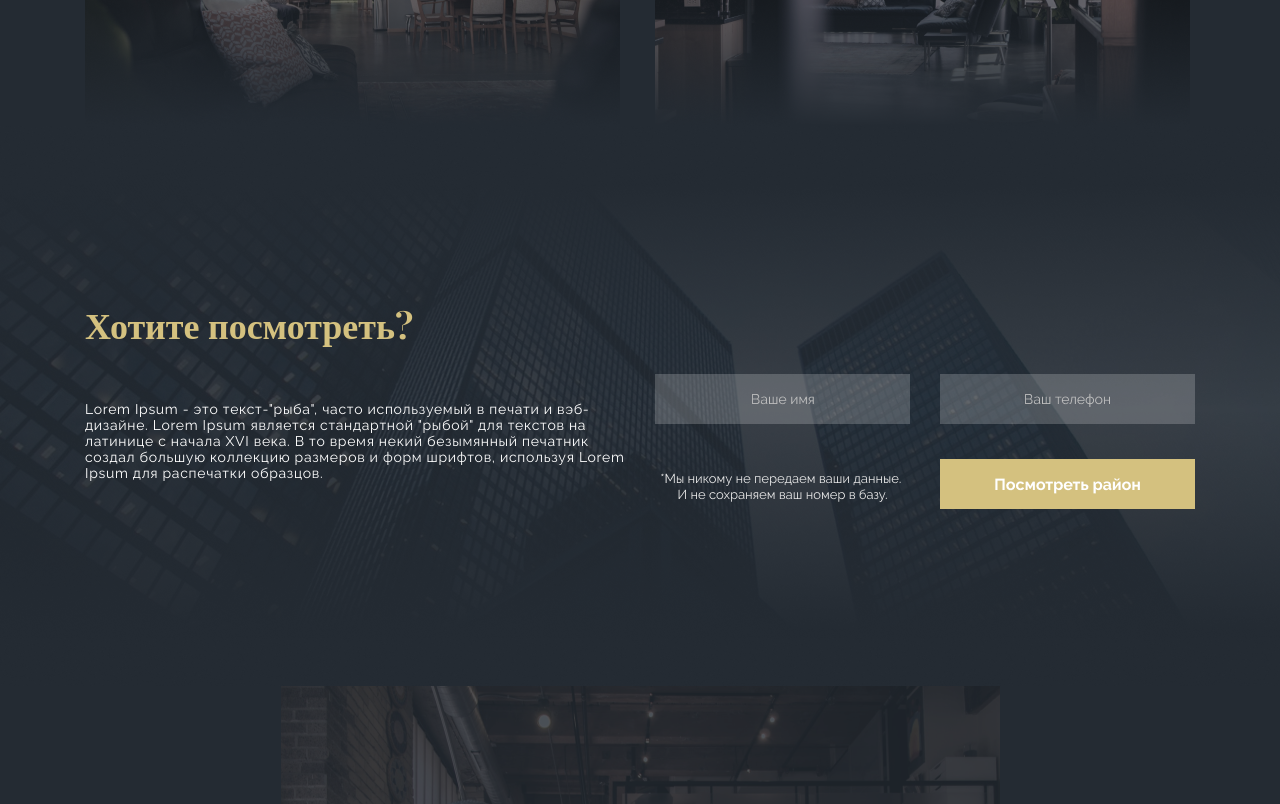
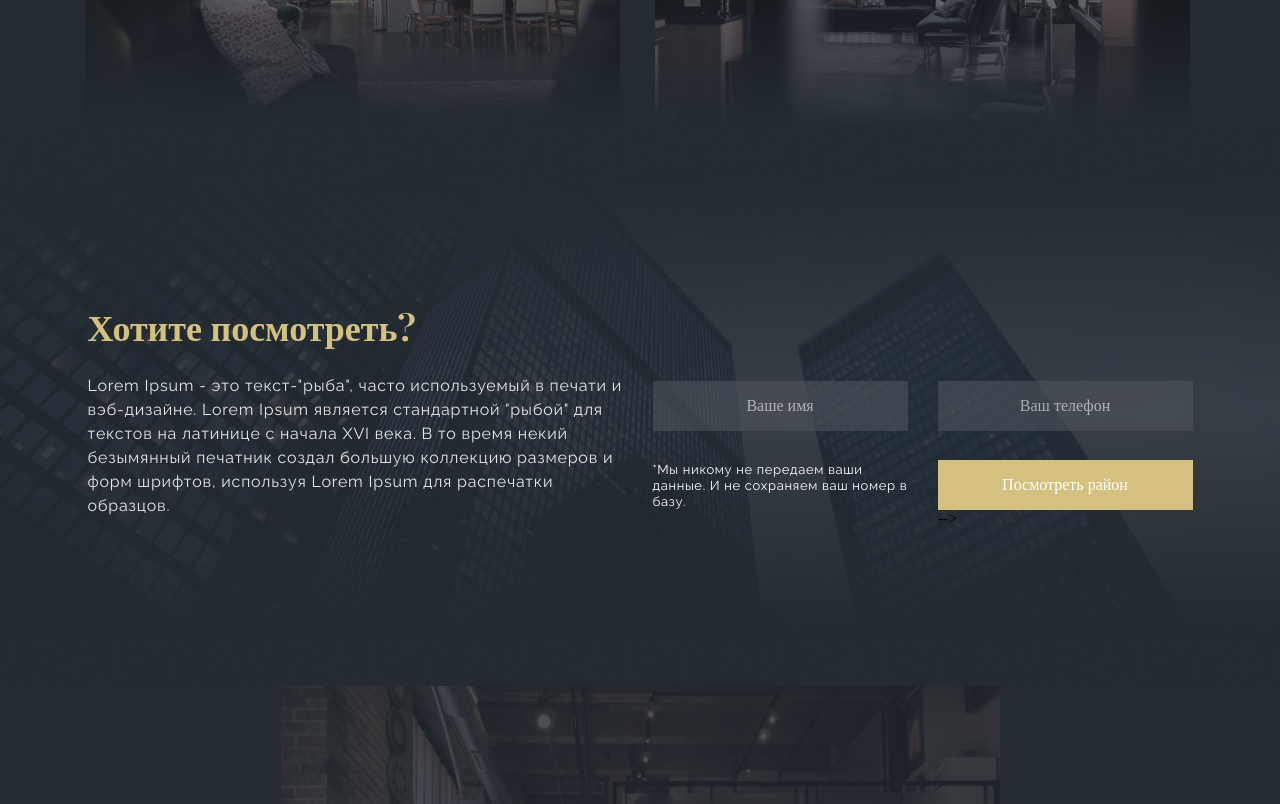
Before and after one commit to altarin/develop, a plain HTML site: page week6/houseVOP/index.html in a window 1280 px wide. Shown: the part 1940-2744 px from the top of the page. Drawn offline with nearby package versions, Linux system fonts and the light colour scheme; files that its build step writes are made by us from their sources.

Commit message:
changed want block

```diff
--- a/week6/houseVOP/index.html
+++ b/week6/houseVOP/index.html
@@ -47,7 +47,6 @@
                 <p>8 (812) 123-45-67</p>
             </div>
         </div>
-
     </header>
 
     <div class="testimonials">
@@ -71,10 +70,27 @@
 
     <div class="want">
         <h2>Хотите посмотреть?</h2>
-        <p>Lorem Ipsum - это текст-"рыба", часто используемый в печати и вэб-дизайне. Lorem Ipsum является стандартной
+        <p class="lorem">Lorem Ipsum - это текст-"рыба", часто используемый в печати и вэб-дизайне. Lorem Ipsum является
+            стандартной
             "рыбой" для текстов на латинице с начала XVI века. В то время некий безымянный печатник создал большую
             коллекцию размеров и форм шрифтов, используя Lorem Ipsum для распечатки образцов. </p>
-        <img src="../houseVOP/assets/images/cta__form.png" alt="im5">
+        <div class="form_name">
+            <form enctype="multipart/form-data" method="post">
+                <input type="submit" value="Ваше имя" class="but_name">
+            </form>
+        </div>
+        <div class="form_phone">
+            <form enctype="multipart/form-data" method="post">
+                <input type="submit" value="Ваш телефон" class="but_phone">
+            </form>
+        </div>
+        <p class="data">*Мы никому не передаем ваши данные.
+            И не сохраняем ваш номер в базу.</p>
+        <div class="form_district">
+            <form enctype="multipart/form-data" method="post">
+                <input type="submit" value="Посмотреть район" class="but_district"> -->
+            </form>
+        </div>
     </div>
 
     <div class="video">
@@ -105,7 +121,7 @@
                 <input type="submit" value="Ваш телефон" class="but_phone">
             </form>
         </div>
-        <div class="form_dis">
+        <div class="form_district">
             <form enctype="multipart/form-data" method="post">
                 <input type="submit" value="Посмотреть район" class="but_district">
             </form>
--- a/week6/houseVOP/styles/style.css
+++ b/week6/houseVOP/styles/style.css
@@ -124,23 +124,53 @@ h2 {
     background: url(../assets/images/want_to_see.png) center no-repeat;
     background-size: cover;
     display: grid;
-    grid-template-columns: repeat(2, 540px);
-    grid-template-rows: 40px 135px;
+    grid-template-columns: 535px 255px 255px;
+    grid-template-rows: repeat(3, 50px);
     justify-content: center;
+    align-content: center;
+    align-items: center;
     gap: 30px;
-    grid-template-areas: "titl titl";
-    align-items: center;
-    align-content: center;
 }
 
-.want p {
-    color: #fff;
-    font-family: 'Raleway', sans-serif;
+.want .lorem {
+    color: #E7E7E7;
+    font-size: 16px;
+    line-height: 24px;
+    grid-row: 2/4;
 }
 
-.want h2 {
-    grid-area: titl;
+.want .form_name {
+    grid-row: 2/3;
 }
+
+.want .data {
+    grid-row: 3/4;
+}
+
+.want .form_phone {
+    grid-row: 2/3;
+}
+
+.want .form_district {
+    grid-row: 3/4;
+}
+
+.but_name,
+.but_phone,
+.but_district {
+    opacity: 0.6;
+}
+
+.want .but_district {
+    background: #D4C17F;
+    opacity: inherit;
+    margin-top: 16px;
+}
+
+.want .data {
+    font-size: 13px;
+}
+
 
 /* video - 4й блок*/
 
@@ -204,11 +234,11 @@ h2 {
     background-color: #4f545c;
     color: #fff;
     border: none;
-
 }
 
 .questions .but_district {
     background: #D4C17F;
+    opacity: inherit;
 }
 
 .questions h2 {
@@ -216,17 +246,17 @@ h2 {
     margin-top: 0;
 }
 
-.form_name {
+.questions .form_name {
     grid-column: 3/4;
     margin-left: 30px;
 }
 
-.form_phone {
+.questions .form_phone {
     grid-column: 4/5;
     margin-left: 30px;
 }
 
-.form_dis {
+.questions .form_district {
     grid-column: 5/6;
     margin-left: 30px;
 }
```
Also changed, not shown: week6/houseVOP/assets/images/cta__form.png (deleted).
